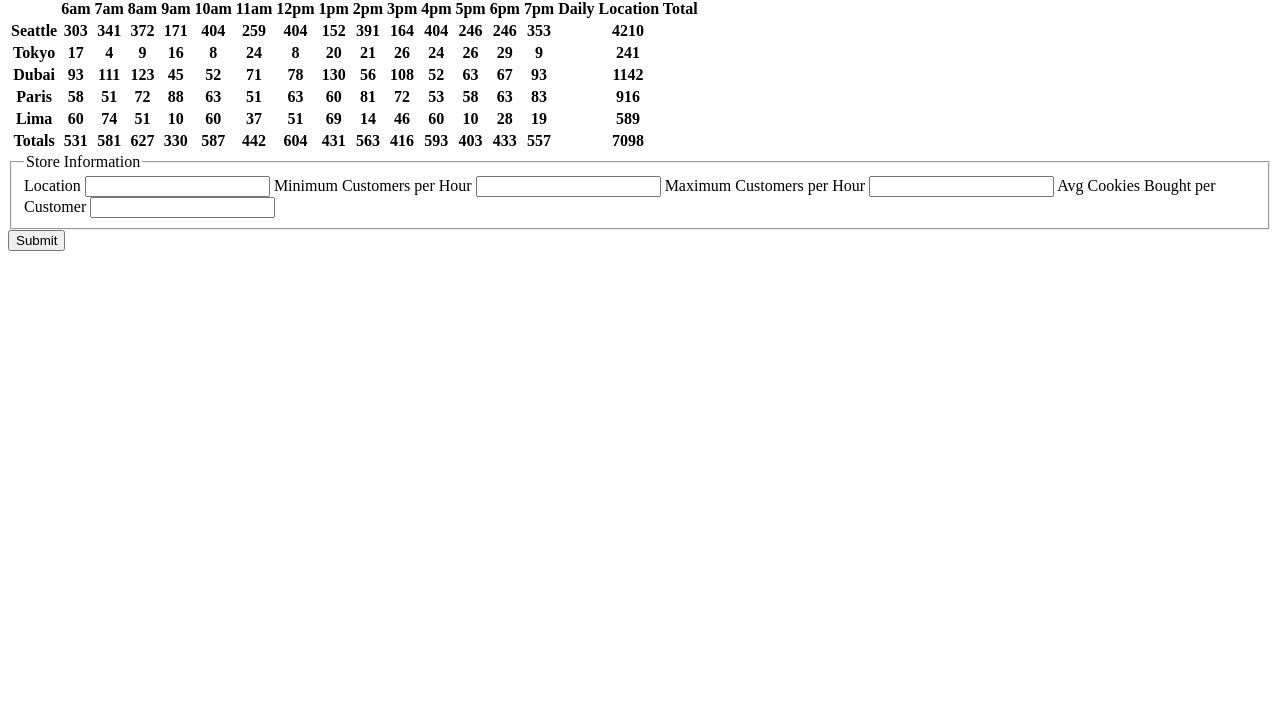
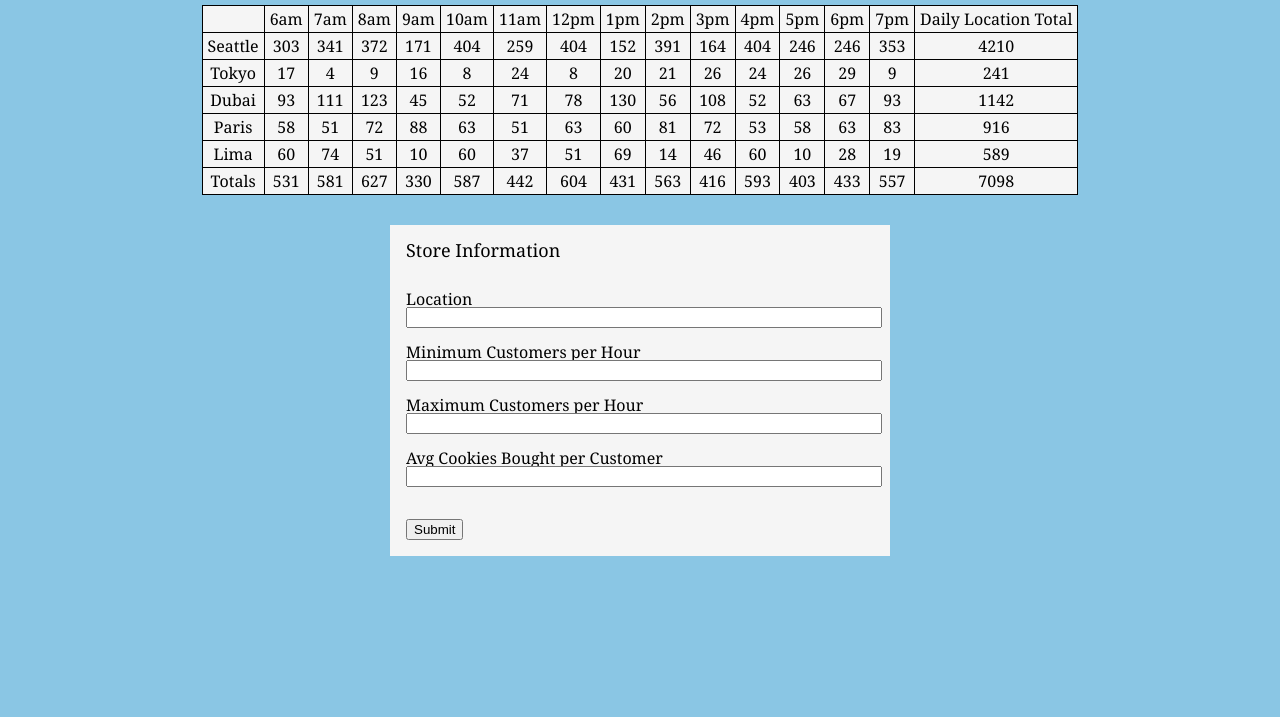
Before and after one commit to mayracu/Lab_SalmonCookies, a plain HTML site: page sales.html in a window 1280 px wide. Shown: the part 83-800 px from the top of the page. Drawn offline with Linux system fonts and the light colour scheme.

Commit message:
sales page styling

```diff
--- a/css/style.css
+++ b/css/style.css
@@ -2,12 +2,14 @@ body{
   /*width: 80%;*/
   margin: auto;
   background-color: #8ac6e4;
+  font-family: Georgia, 'Times New Roman', Times, serif;
 }
 
 #header1 {
   background-color: white;
   display: flex;
   justify-content: space-evenly;
+  font-family: 'Montserrat', sans-serif;
 }
 
 #header1 img {
@@ -19,6 +21,7 @@ nav {
   margin: 30px;
   font-size: 2em;
   text-align: center;
+  font-family: 'Montserrat', sans-serif;
 }
 
 /*
@@ -146,3 +149,38 @@ h3 {
   display: block;
   text-align: center;
 }
+
+form{
+  position: relative;
+  min-width: 300px;
+  max-width: 500px;
+  margin: 0 auto;
+  margin-bottom: 30px;
+  padding: 1em;
+  box-sizing: border-box;
+  background-color: whitesmoke;
+}
+
+form input {
+width:100%;
+}
+
+form legend {
+  font-size: large;
+}
+
+table{
+  border:#112D6E;
+  background-color: whitesmoke;
+  margin: 0 auto;
+  /*margin-bottom: 30px;
+  margin-right: 30px;*/
+  margin-bottom: 30px;
+  border: 1px solid;
+}
+
+table, th {
+  border: 1px solid;
+  text-align: center;
+  padding:5px;
+}
--- a/index.html
+++ b/index.html
@@ -5,6 +5,9 @@
   <meta name="viewport" content="width=device-width, initial-scale=1.0">
   <link rel="stylesheet" href="css/reset.css">
   <link rel="stylesheet" href="css/style.css">
+  <link rel="preconnect" href="https://fonts.googleapis.com">
+  <link rel="preconnect" href="https://fonts.gstatic.com" crossorigin>
+  <link href="https://fonts.googleapis.com/css2?family=Montserrat:ital,wght@0,300;1,600&display=swap" rel="stylesheet">
   <title>Salmon Cookies</title>
 </head>
 <body>
--- a/sales.html
+++ b/sales.html
@@ -3,6 +3,8 @@
 <head>
   <meta charset="UTF-8">
   <meta name="viewport" content="width=device-width, initial-scale=1.0">
+  <link rel="stylesheet" href="css/reset.css">
+  <link rel="stylesheet" href="css/style.css">
   <title>Sales Page</title>
 </head>
 <body>
@@ -11,17 +13,18 @@
   <form id = "store-form">
     <fieldset>
       <legend>Store Information</legend>
-
-      <label for "storeLocation">Location</label>
-      <input type="text" id ="storeLocation" name ="storeLocation">
-      <label for "minCustomers">Minimum Customers per Hour</label>
-      <input type="number" id ="minCustomers" name ="minCustomer">
-      <label for "maxCustomers">Maximum Customers per Hour</label>
-      <input type="number" id ="maxCustomers" name ="maxCustomer">
-      <label for "avgCookiesPerCustomer">Avg Cookies Bought per Customer</label>
+      <br/><br/>
+      <label for "storeLocation">Location</label><br/>
+      <input type="text" id ="storeLocation" name ="storeLocation"><br/><br/>
+      <label for "minCustomers">Minimum Customers per Hour</label><br/>
+      <input type="number" id ="minCustomers" name ="minCustomer"><br/><br/>
+      <label for "maxCustomers">Maximum Customers per Hour</label><br/>
+      <input type="number" id ="maxCustomers" name ="maxCustomer"><br/><br/>
+      <label for "avgCookiesPerCustomer">Avg Cookies Bought per Customer</label><br/>
       <input type="number" id ="avgCookiesPerCustomer" name ="avgCookiesPerCustomer">
 
     </fieldset>
+    <br/><br/>
     <button type="submit">Submit</button>
 
   </form>
```
